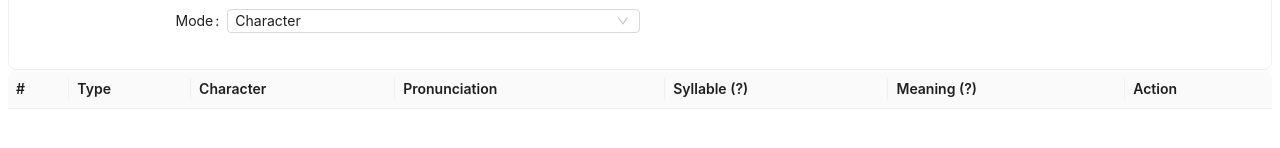
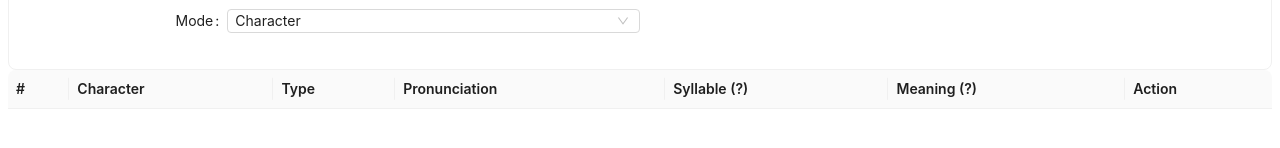
Before and after one commit to AndreyTalanin/HieroglyphicWritingExerciseTool, a React (Create React App) app in the folder Source/HieroglyphicWritingExerciseTool/ClientApplication/: page / in a window 1280 px wide. Shown: the part 341-489 px from the top of the page. Built offline with nearby package versions, Linux system fonts and the light colour scheme.

Commit message:
Reorder columns in exercise tables

```diff
--- a/Source/HieroglyphicWritingExerciseTool/ClientApplication/src/HieroglyphExercise.tsx
+++ b/Source/HieroglyphicWritingExerciseTool/ClientApplication/src/HieroglyphExercise.tsx
@@ -159,14 +159,14 @@ const HieroglyphExercise = () => {
       render: (index: number) => 1 + index,
     },
     {
+      key: "character",
+      title: "Character",
+      dataIndex: "character",
+    },
+    {
       key: "type",
       title: "Type",
       dataIndex: "type",
-    },
-    {
-      key: "character",
-      title: "Character",
-      dataIndex: "character",
     },
     {
       key: "pronunciation",
--- a/Source/HieroglyphicWritingExerciseTool/ClientApplication/src/HieroglyphWordExercise.tsx
+++ b/Source/HieroglyphicWritingExerciseTool/ClientApplication/src/HieroglyphWordExercise.tsx
@@ -148,14 +148,14 @@ const HieroglyphWordExercise = () => {
       render: (index: number) => 1 + index,
     },
     {
+      key: "characters",
+      title: "Characters",
+      dataIndex: "characters",
+    },
+    {
       key: "type",
       title: "Type",
       dataIndex: "type",
-    },
-    {
-      key: "characters",
-      title: "Characters",
-      dataIndex: "characters",
     },
     {
       key: "pronunciation",
```
